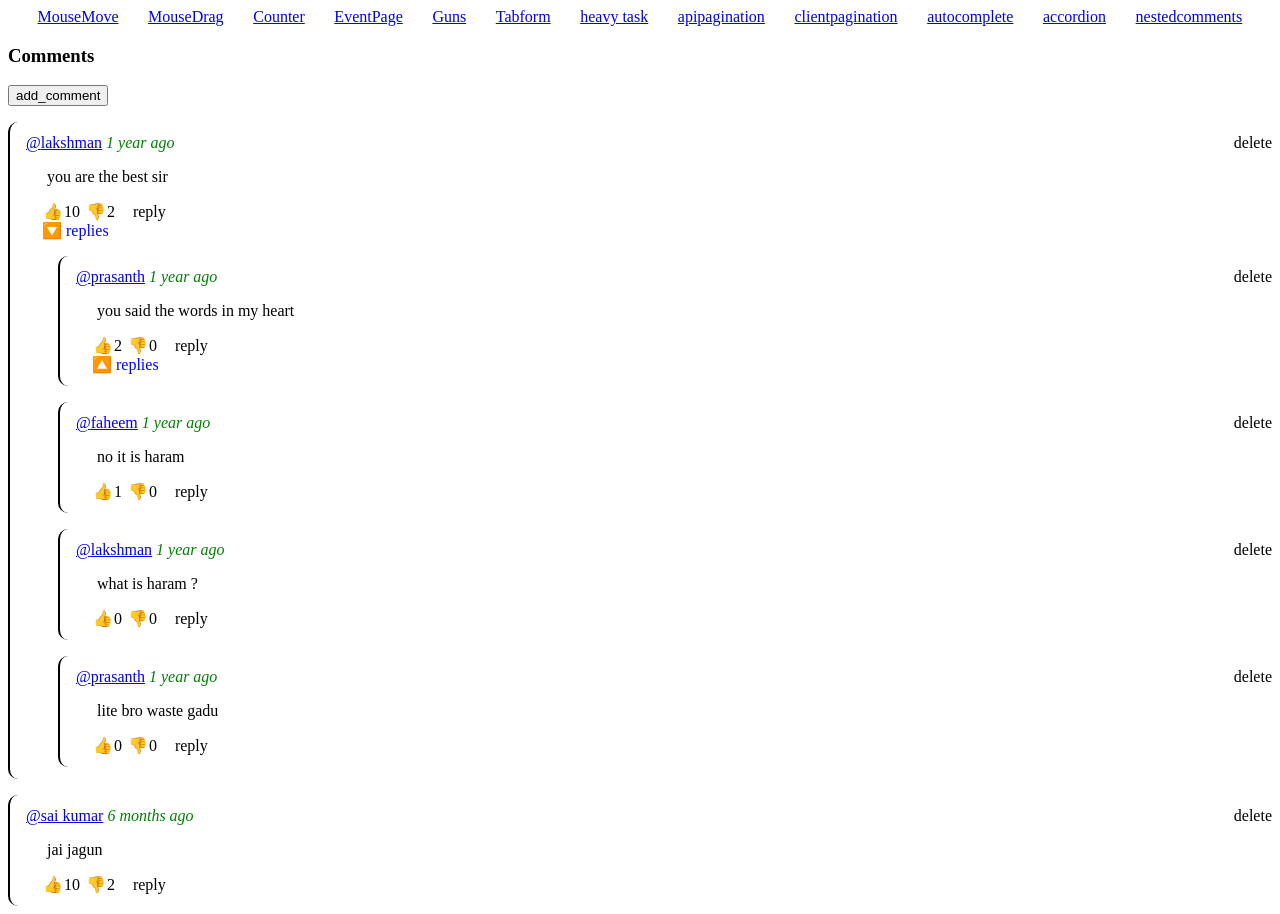
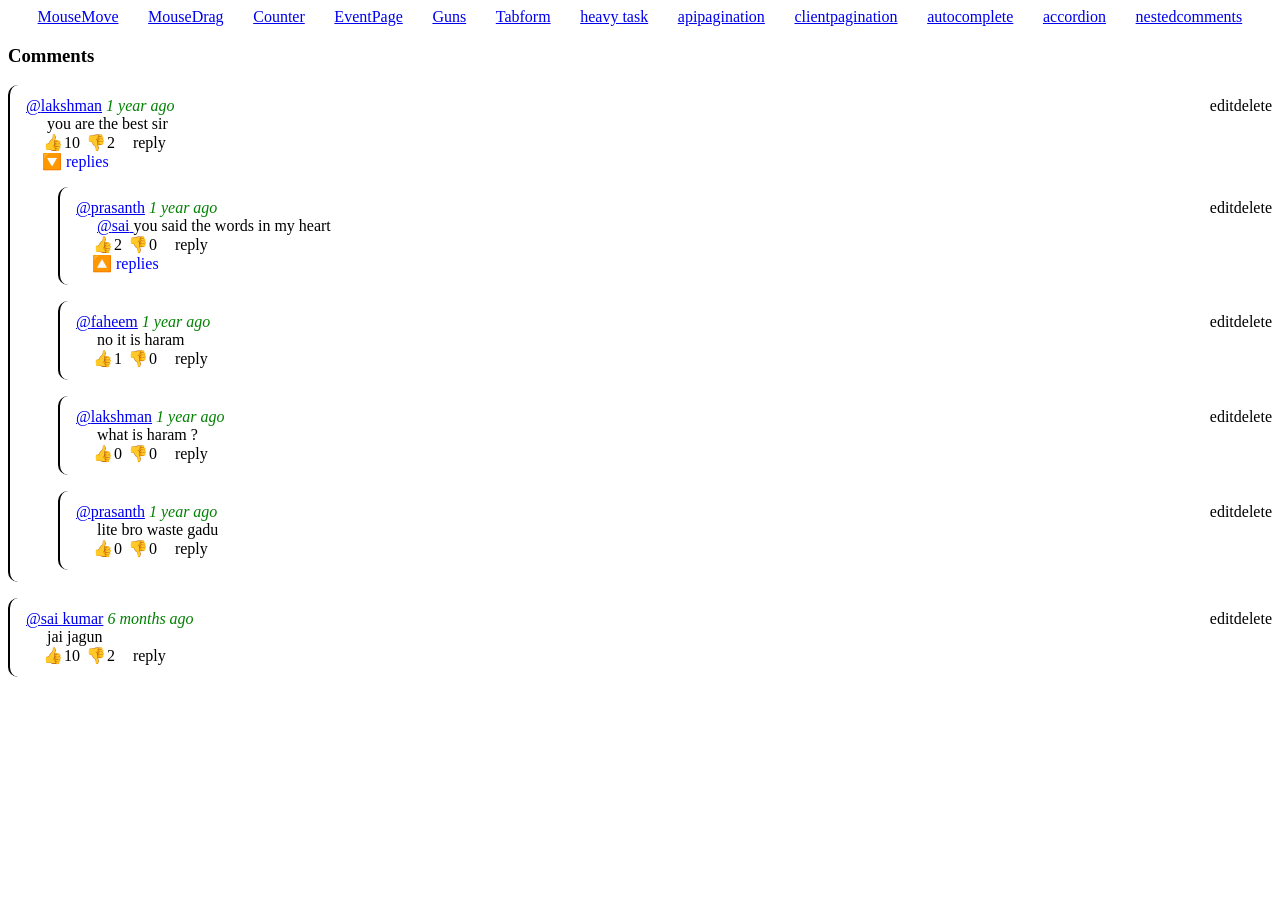
Before and after one commit to LakshmanaGottapu/MachineCoding, a React (Vite) app: page /nestedcomments/1 in a window 1280 px wide. Both pictures are taken after a click on the element "replies". After the commit the page ends 800 px from the top, so only its background shows below. Built offline with nearby package versions, Linux system fonts and the light colour scheme.

Commit message:
implemted edit reply logic.

```diff
--- a/src/Components/Comment.tsx
+++ b/src/Components/Comment.tsx
@@ -4,6 +4,7 @@ import { CommentType, CommentActionType } from './NestedComments'
 function Comment({ id, name, tag, created_at, content, likes, dislikes, replies, dispatch, videoId }: { id: number, name: string, tag?: string, created_at: string, content: string, likes: number, dislikes: number, replies?: CommentType[], dispatch: Dispatch<CommentActionType>, videoId: number }) {
     const [showReplies, setShowReplies] = useState(false);
     const [showReplyInput, setShowReplyInput] = useState(false);
+    const [enableEdit, setEnableEdit] = useState(false);
     // const {video}
     return (
         <div className="comment">
@@ -11,11 +12,32 @@ function Comment({ id, name, tag, created_at, content, likes, dislikes, replies,
                 <a href="#">@{name}</a>
                 <span className="timeline"> {created_at}</span>
                 <span style={{float:'right', cursor:'pointer'}} onClick={()=>dispatch({ type: 'delete_comment', videoId, parentId: id, content })}>delete</span>
+                <span style={{float:'right', cursor:'pointer'}} onClickCapture={()=>setEnableEdit(true)}>edit</span>
             </div>
             <div className="comment-body">
-                <p className="comment-content">
-                    {tag && <a href="#">@{tag}</a>} {content}
-                </p>
+                <div className="comment-content">
+                    {tag && <a href="#">@{tag} </a>}
+                    { enableEdit ? (
+                        <>
+                            <textarea id="edit-content" defaultValue={content} autoFocus cols={50} rows={6} />
+                            <div>
+                                <button onClick={() => {
+                                    const textInputElement = document.getElementById('edit-content');
+                                    if (!textInputElement) return;
+                                    const editedContent = (textInputElement as HTMLInputElement).value;
+                                    setEnableEdit(false)
+                                    if(editedContent==null || editedContent==='' || editedContent===content) return;
+                                    dispatch({ type: 'edit_comment', videoId, parentId: id, content: editedContent })
+                                }}>
+                                    ok
+                                </button>
+                                <button onClick={() => setEnableEdit(false)}>cancel</button>
+                            </div>
+                        </>)
+                        :
+                        content
+                    }
+                </div>
                 <div>
                     <span className="like"><span className="symbol">👍</span>{likes}</span>
                     <span className="dislike"><span className="symbol">👎</span>{dislikes}</span>
@@ -28,7 +50,7 @@ function Comment({ id, name, tag, created_at, content, likes, dislikes, replies,
                         if (!textInputElement) return;
                         const inputContent = (textInputElement as HTMLInputElement).value;
                         console.log(inputContent)
-                        dispatch({ type: 'add_comment', videoId, parentId: id, content: inputContent })
+                        dispatch({ type: 'add_reply', videoId, parentId: id, content: inputContent })
                         setShowReplyInput(false)
                     }}>ok</button>
                     <button onClick={() => setShowReplyInput(false)}>cancel</button>
--- a/src/Components/NestedComments.tsx
+++ b/src/Components/NestedComments.tsx
@@ -24,6 +24,7 @@ const data:CommentType[] = [
                 id:2,
                 parentId:1,
                 name: 'prasanth',
+                tag:'sai',
                 created_at: '1 year ago',
                 content: 'you said the words in my heart',
                 likes: 2,
@@ -99,7 +100,7 @@ const data:CommentType[] = [
     }
 ]
 
-export type CommentActionType = {type:'add_comment' | 'delete_comment' | 'add_reply', videoId:number, parentId:number, content:string|null};
+export type CommentActionType = {type:'add_comment' | 'delete_comment' | 'add_reply' | 'edit_comment', videoId:number, parentId:number, content:string|null};
 
 function findNode(state:CommentType[], id:number):CommentType|null {
     let pointer:CommentType|null = null;
@@ -148,7 +149,7 @@ async function createComment(state:CommentType[], videoId:number, parentId:numbe
 function reducer(state:CommentType[], action:CommentActionType){
     const {type, videoId, parentId, content} = action
     switch(type){
-        case 'add_comment' :
+        case 'add_reply' :
             // createComment(state, videoId, parentId, content).then(res => {
             if(!content) break;
             const commentNode = findNode(state, parentId)
@@ -161,10 +162,12 @@ function reducer(state:CommentType[], action:CommentActionType){
             // });
             break;
         case 'delete_comment': return deleteNode(state, parentId);
-        case 'add_reply':
-            console.log('add reply');
-            console.log('adding reply');
-            console.log('added reply');
+        case 'edit_comment': {
+            const commentNode = findNode(state, parentId);
+            if( commentNode && content)
+                commentNode.content = content;
+            return [...state];
+        }
     }
     return state;
 }
@@ -178,7 +181,6 @@ function NestedComments({lastId}:{lastId:number}) {
     return (
         <div>
             <h3>Comments</h3>
-            <button onClick={()=>dispatch({type:'add_comment', videoId:Number(videoId), parentId:1, content:''})}>add_comment</button>
             {/* <button onClick={()=>dispatch({type:'delete_comment'})}>delete_comment</button>
             <button onClick={()=>dispatch({type:'add_reply'})}>add_reply</button> */}
             {commentData.map(item => <Comment key={item.id} {...item} dispatch={dispatch} videoId={Number(videoId)}/>)}
```
